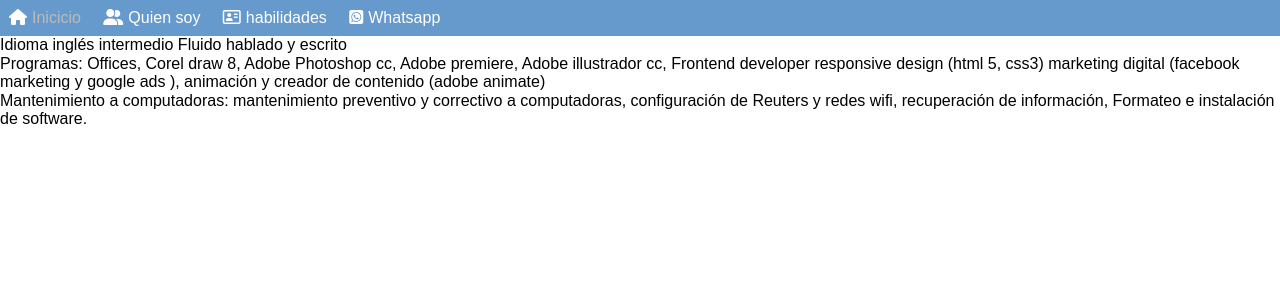
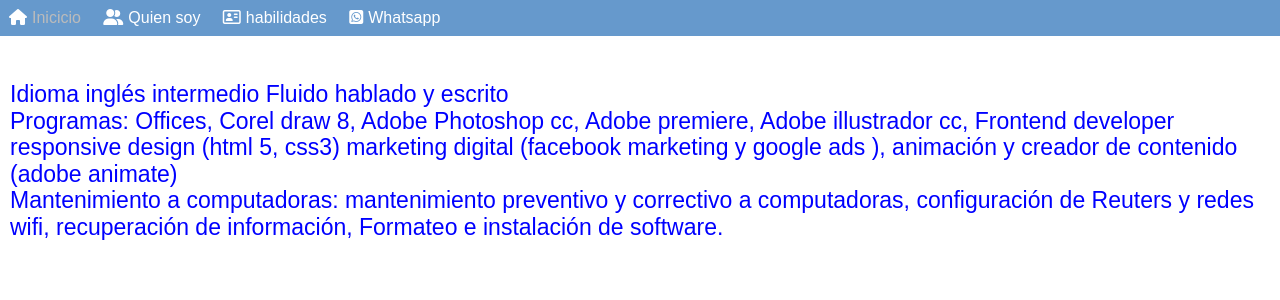
Before and after one commit to JIMJEAM/jimjeam.github.io, a PHP site: page /habilidades.html in a window 1280 px wide. Shown: the top 300 px of the page. Run offline with PHP 8.4, Linux system fonts and the light colour scheme; some libraries are stand-ins or nearby versions.

Commit message:
responsive

```diff
--- a/estilos.css
+++ b/estilos.css
@@ -67,6 +67,14 @@
 	margin: 5px;
 
 }
+.parrafohabilidades {
+	font-family: Impact, Haettenschweiler, 'Arial Narrow Bold', sans-serif;
+	font-size: 23px;
+	color: blue;
+	padding-top: 35px;
+	margin: 10px;
+	}
+
 @media only screen and (max-width: 500px) {
 .nav__ul {
 	display: none;
--- a/quien soy.html
+++ b/quien soy.html
@@ -39,7 +39,7 @@
     <div class="parrafoquiensoy">
 
         <p>
-            Soy no persona responsable comprometido con el desarollo y mejora continua,<br>
+            Soy una persona responsable comprometido con el desarollo y mejora continua,<br>
             Autodidacta y de rapido apredizaje en pro de mejorar el entorno laboral,<br>
             trabajo bajo presion  y productivamente.
 
```
